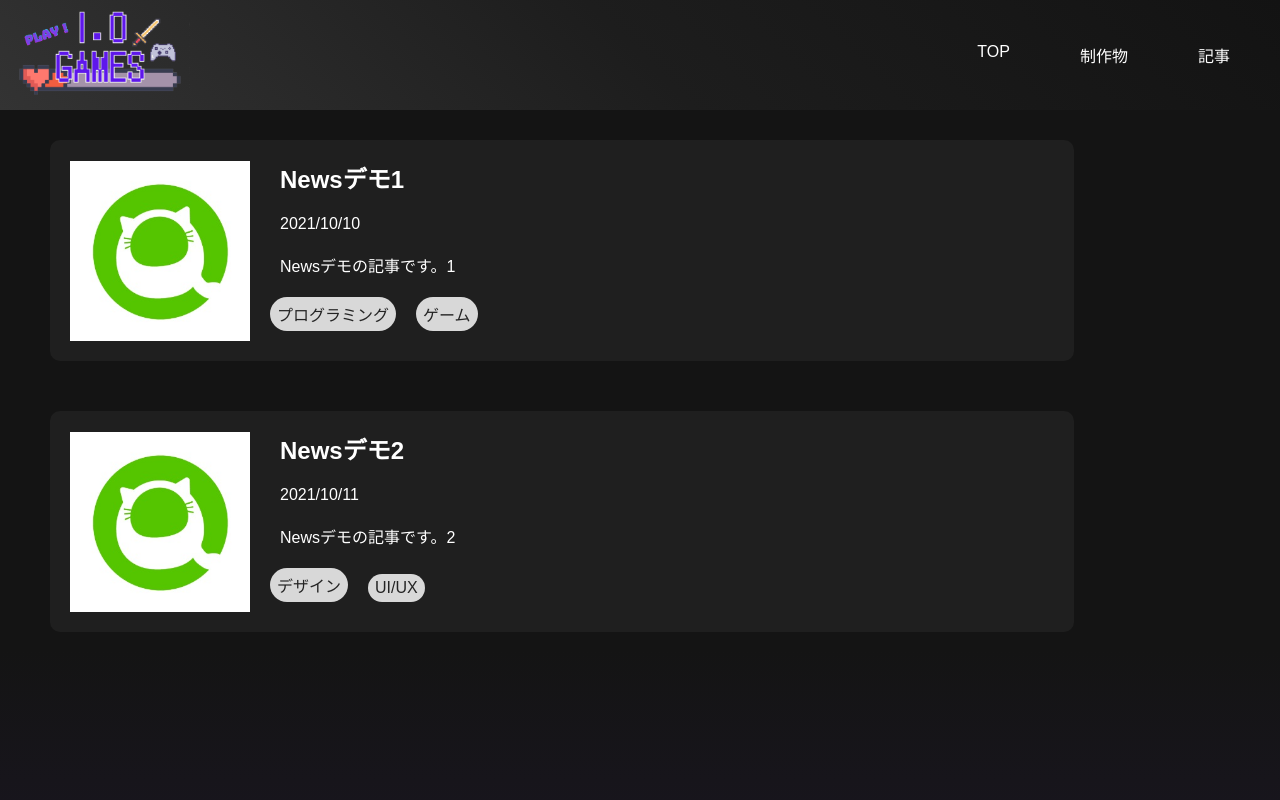
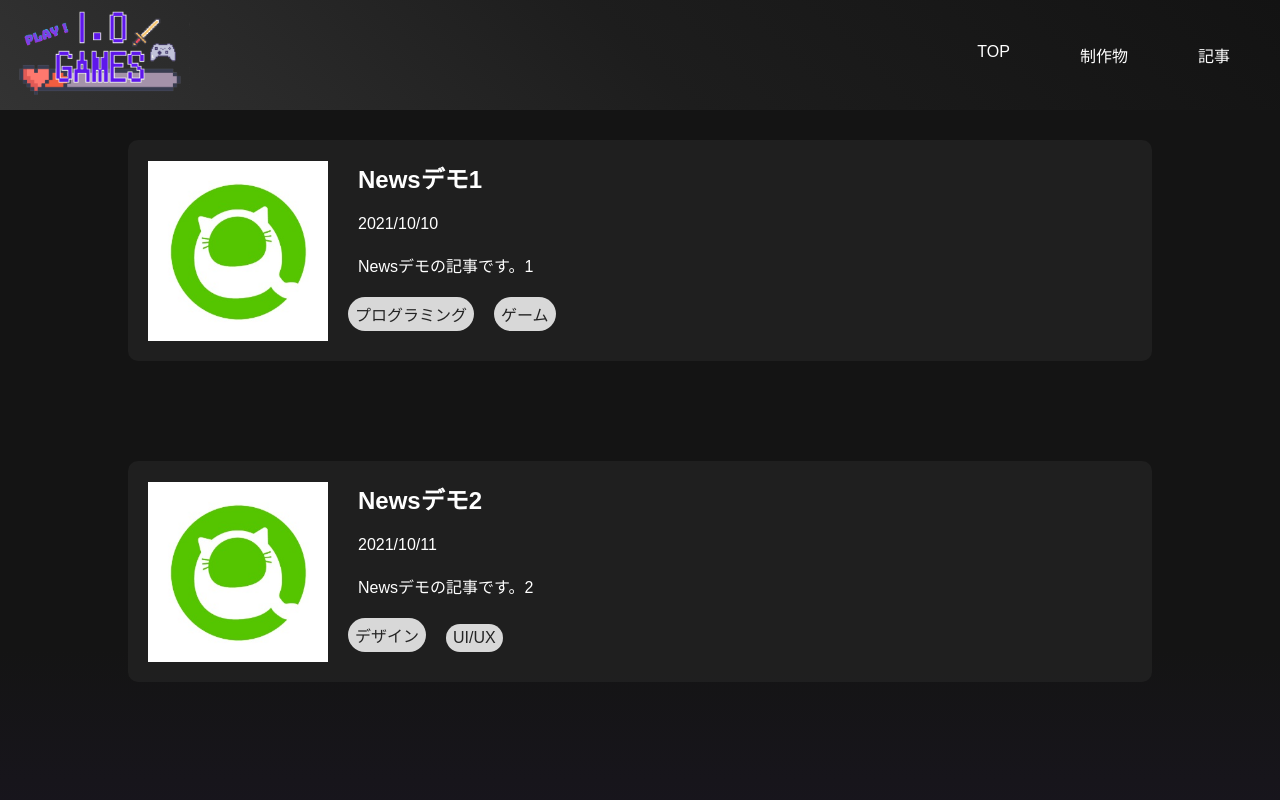
Before and after one commit to ooguroiori/daikokunsite, a React (Create React App) app: page /Article in a window 1280 px wide. Shown: the top 800 px of the page. Built offline with nearby package versions, Linux system fonts and the light colour scheme; a web font is replaced by a local one.

Commit message:
fix: ニュースページの要素を中央寄せするよう修正

```diff
--- a/public/index.html
+++ b/public/index.html
@@ -5,7 +5,7 @@
     <link rel="icon" href="/img/favicon.ico" />
     <meta name="viewport" content="width=device-width, initial-scale=1" />
     <meta name="theme-color" content="#000000" />
-    <meta name="google-site-verification" content="HQtedT0IbYoA7MI6bsSs4HPw-uc728wvSWZI0d98EVw" />
+    <meta name="google-site-verification" content="AvqoLQprFngiQbYeVJX-shuGQApg_bcGVerNdeJl02Y" />
     <meta name="title" content="I.Oのゲーム部屋" />
     <meta name="description"
       content="ポートフォリオ兼ブログサイトです。主にフロントエンドの技術を中心に、プログラミング全般やゲームについての情報を発信しています。" />
--- a/src/tsx/styles/Newsblock.scss
+++ b/src/tsx/styles/Newsblock.scss
@@ -1,3 +1,9 @@
+.newsdiv {
+    display: grid;
+    // 要素を中央寄せ
+    place-items: center;
+}
+
 .newscard {
     display: flex;
     width: 80%;
--- a/src/tsx/views/components/block/Newsblock.jsx
+++ b/src/tsx/views/components/block/Newsblock.jsx
@@ -6,7 +6,7 @@ import json from "../../../../assets/data/news.json";
 const Newsblock = (props) => {
     const newsData = json;
     return (
-        <div>
+        <div className='newsdiv'>
             {/* JSONデータを基にループ */}
             {newsData.map((newsItem, index) => (
                 <div className="newscard" key={index}>
```
